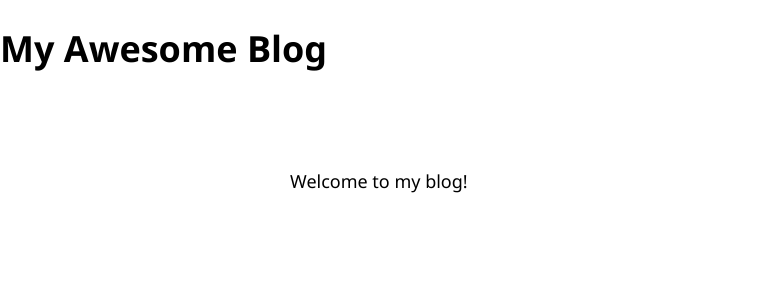
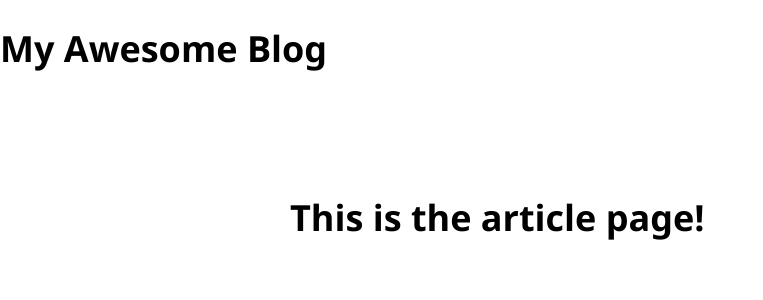
Before and after one commit to RajVenkat20/blog-app, a React (Create React App) app: page /articles/1 in a window 1280 px wide. Shown: the top 300 px of the page, without its empty margins (0-763 px from the left). Built offline with nearby package versions, Linux system fonts and the light colour scheme.

Commit message:
Added new folder called 'pages' Modified App.js Added routes to each page

```diff
--- a/package.json
+++ b/package.json
@@ -8,7 +8,8 @@
     "@testing-library/user-event": "^13.5.0",
     "react": "^18.3.1",
     "react-dom": "^18.3.1",
-    "react-scripts": "5.0.1",
+    "react-router-dom": "^6.26.2",
+    "react-scripts": "^5.0.1",
     "web-vitals": "^2.1.4"
   },
   "scripts": {
--- a/src/App.js
+++ b/src/App.js
@@ -1,13 +1,33 @@
 import './App.css';
+import Home from './pages/Home';
+import About from './pages/About';
+import ArticlesList from './pages/ArticlesList';
+import Article from './pages/Article';
+
+// use react-router-dom to render only that page whose route we are on
+// importing stuff from react-router-dom that will allow us to define when these pages get displayed
+import { BrowserRouter, Routes, Route } from 'react-router-dom';
 
 function App() {
   return (
-    <div className="App">
-      <h1>My Awesome Blog</h1>
-      <div id="page-body">
-        Welcome to my blog!
+    // Wrap the enter user interface inside a BrowserRouter
+    <BrowserRouter>
+      <div className="App">
+        <h1>My Awesome Blog</h1>
+        <div id="page-body">
+          {/* To define when each of these pages get displayed, we will wrap them inside the Routes component */}
+          <Routes>
+            {/* For each of these pages, we are going to define a separate Route component */}
+            {/* 'path' property tells where the page should be loaded on what route and
+                'element' property tells which page needs to be loaded */}
+            <Route path="/" element={<Home />} />
+            <Route path="/about" element={<About />} />
+            <Route path="/articles" element={<ArticlesList />} />
+            <Route path="/articles/:articleId" element={<Article />} />
+          </Routes>
+        </div>
       </div>
-    </div>
+    </BrowserRouter>
   );
 }
 
--- /dev/null
+++ b/src/pages/About.js
@@ -0,0 +1,8 @@
+// describing them as function components and not as class components as they are outdated practices
+const About = () => {
+    return (
+        <h1>This is the about page!</h1>
+    )
+}
+
+export default About;
--- /dev/null
+++ b/src/pages/Article.js
@@ -0,0 +1,8 @@
+// describing them as function components and not as class components as they are outdated practices
+const Article = () => {
+    return (
+        <h1>This is the article page!</h1>
+    )
+}
+
+export default Article;
--- /dev/null
+++ b/src/pages/ArticlesList.js
@@ -0,0 +1,8 @@
+// describing them as function components and not as class components as they are outdated practices
+const ArticlesList = () => {
+    return (
+        <h1>This is the articles list page!</h1>
+    )
+}
+
+export default ArticlesList;
--- /dev/null
+++ b/src/pages/Home.js
@@ -0,0 +1,8 @@
+// describing them as function components and not as class components as they are outdated practices
+const Home = () => {
+    return (
+        <h1>This is the home page!</h1>
+    )
+}
+
+export default Home;
```
Also changed, not shown: src/pages/NotFound.js (added, +8 -0 lines), 1 other file (tests, documents, lock files or other folders).
